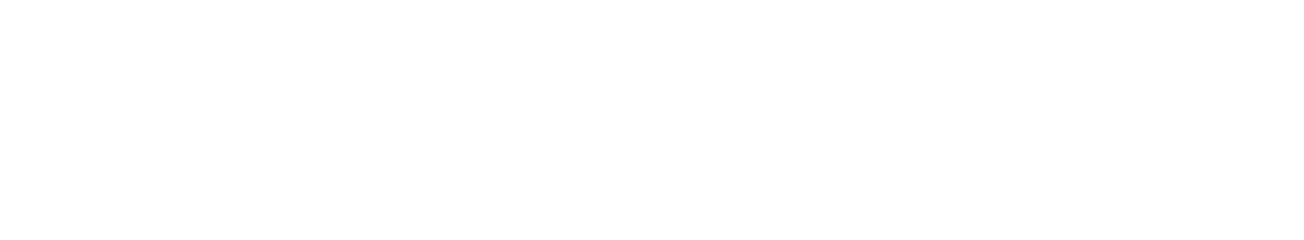
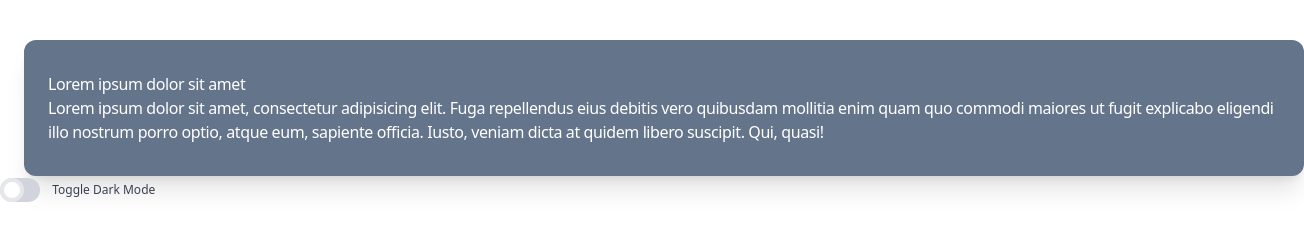
Before and after one commit to Omelihunna/tailwind-sandbox-starter, a plain HTML site: page 18-dark-mode/index.html in a window 1280 px wide. Shown: the whole page, 1304 px wide, since content can reach past the window. Drawn offline with nearby package versions, Linux system fonts and the light colour scheme.

Commit message:
Done with learning classes

```diff
--- a/18-dark-mode/index.html
+++ b/18-dark-mode/index.html
@@ -5,10 +5,60 @@
     <meta http-equiv="X-UA-Compatible" content="IE=edge" />
     <meta name="viewport" content="width=device-width, initial-scale=1.0" />
     <script src="https://cdn.tailwindcss.com"></script>
+    <script>
+      tailwind.config = {
+        darkMode: "class",
+      };
+    </script>
+    <style>
+      .toggle-checkbox:checked {
+        right: 0;
+        border-color: #68d391;
+      }
+
+      .toggle-checkbox:checked + .toggle-label {
+        background: #68d391;
+      }
+    </style>
     <title>Dark Mode</title>
   </head>
   <body>
-    <!-- By default, you can have your project use whatever mode your OS is using. You can use "dark:{class}". You can also set your config to use a class instead of using your OS mode -->
+    <div
+      class="container mx-auto mt-10 mr-2 ml-6 bg-white dark:bg-slate-500 rounded-xl px-6 py-8 shadow-xl"
+    >
+      <h3 class="text-slate-900 dark:text-white font-medium tracking-tight">
+        Lorem ipsum dolor sit amet
+        <p class="text-slate-900 dark:text-white font-medium tracking-tight">
+          Lorem ipsum dolor sit amet, consectetur adipisicing elit. Fuga
+          repellendus eius debitis vero quibusdam mollitia enim quam quo commodi
+          maiores ut fugit explicabo eligendi illo nostrum porro optio, atque
+          eum, sapiente officia. Iusto, veniam dicta at quidem libero suscipit.
+          Qui, quasi!
+        </p>
+      </h3>
+    </div>
+
+    <div
+      class="relative inline-block w-10 mr-2 align-middle select-none transition duration-200 ease-in"
+    >
+      <input
+        type="checkbox"
+        name="toggle"
+        id="toggle"
+        class="toggle-checkbox absolute block w-6 h-6 rounded-full bg-white border-4 appearance-none cursor-pointer"
+      />
+      <label
+        for="toggle"
+        class="toggle-label block overflow-hidden h-6 rounded-full bg-gray-300 cursor-pointer"
+      ></label>
+    </div>
+    <label for="toggle" class="text-xs text-gray-700">Toggle Dark Mode</label>
+
+    <script>
+      document.getElementById("toggle").addEventListener("change", (event) => {
+        event.target.checked?document.documentElement.classList.add("dark"):document.documentElement.classList.remove("dark");
+      })
+    </script>
   </body>
 </html>
 
```
